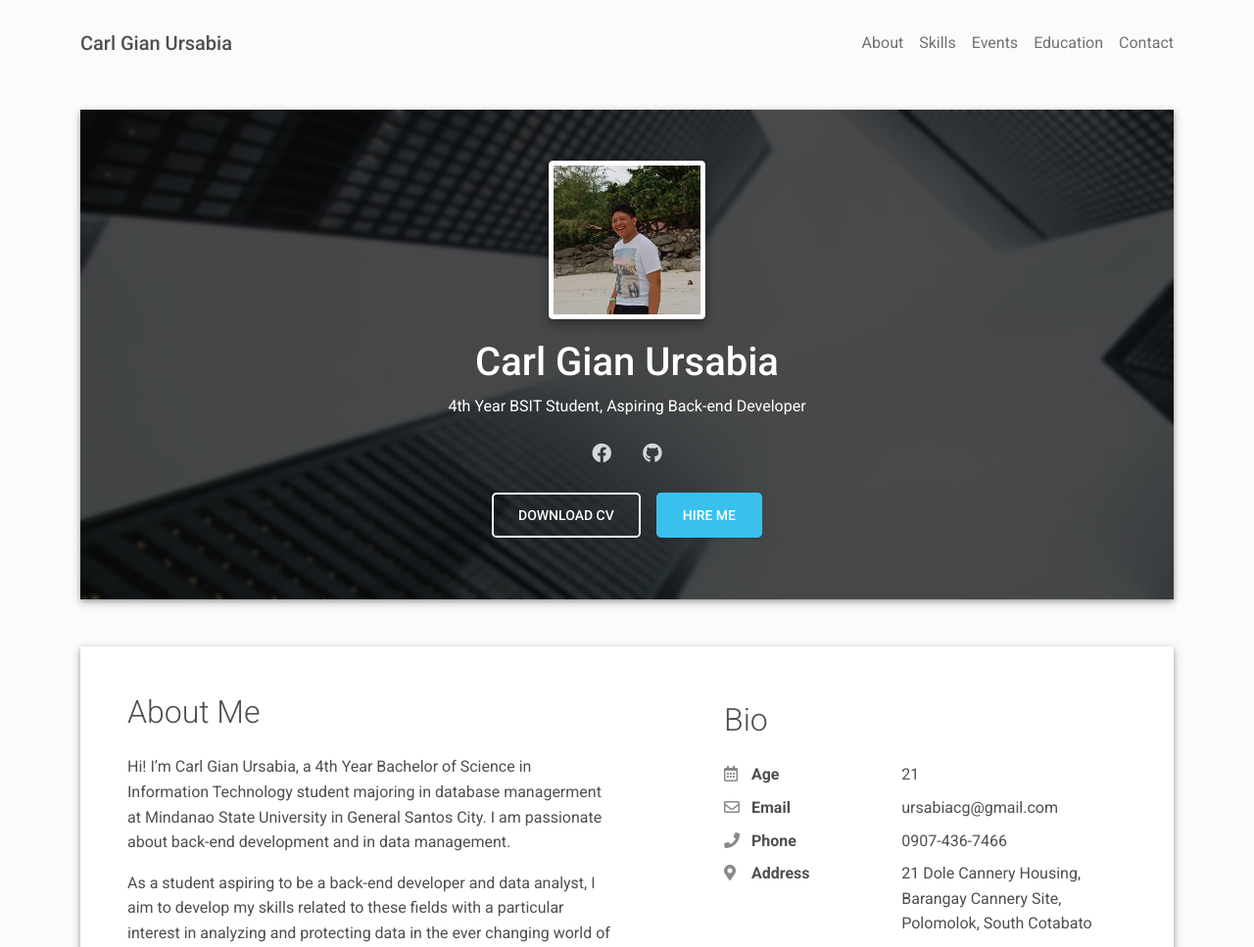
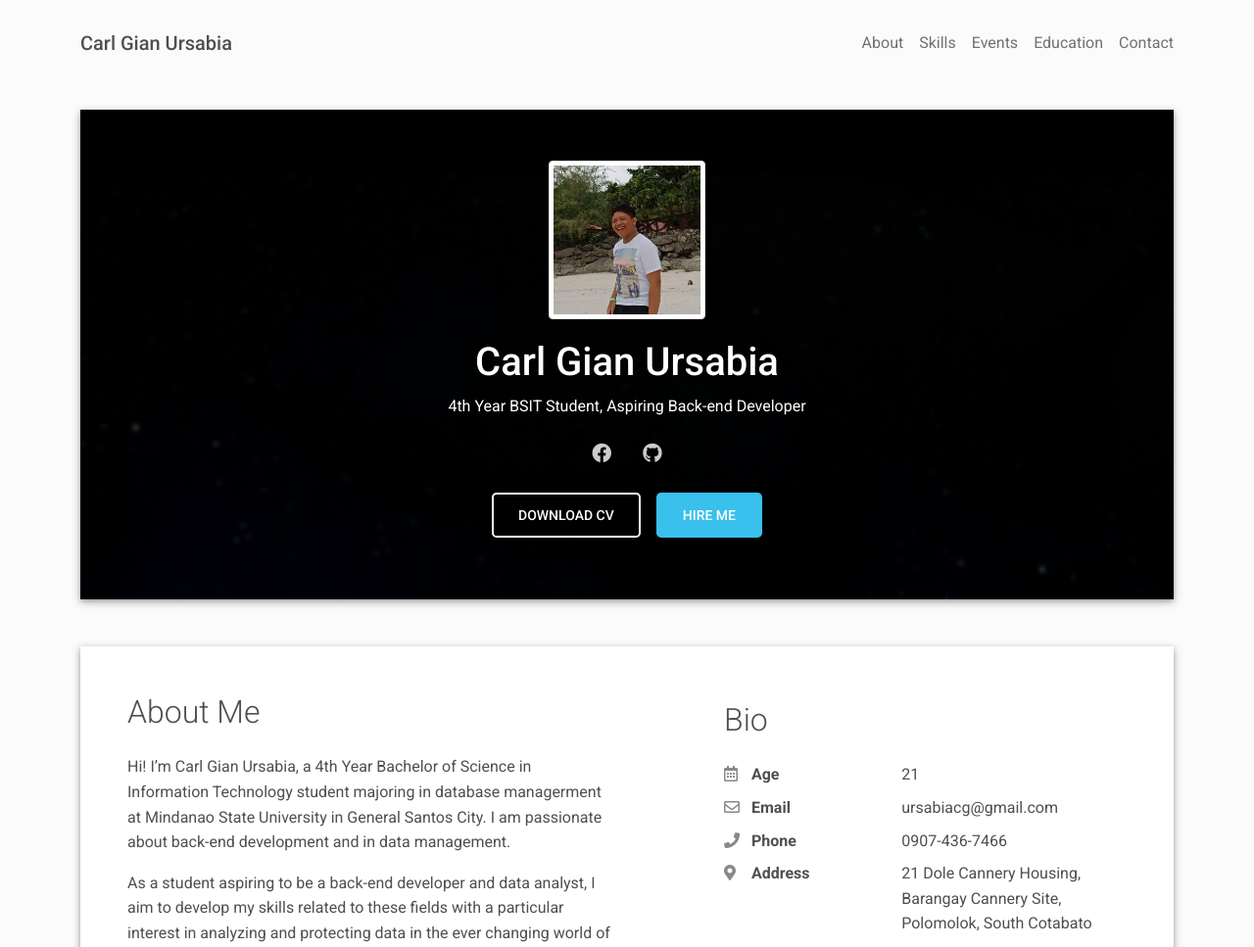
Before and after one commit to ursacg/cv, a plain HTML site: page index.html in a window 1280 px wide. Shown: the top 967 px of the page at 98% size. Drawn offline with Linux system fonts and the light colour scheme; some icons are missing.

Commit message:
Update index.html
replaced header background

```diff
--- a/index.html
+++ b/index.html
@@ -53,7 +53,7 @@
 <div class="resume-container">
   <div class="shadow-1-strong bg-white my-5" id="intro">
     <div class="bg-info text-white">
-      <div class="cover bg-image"><img src="images/header-background.jpg"/>
+      <div class="cover bg-image"><img src="images/84314.jpg"/>
         <div class="mask" style="background-color: rgba(0, 0, 0, 0.7);backdrop-filter: blur(2px);">
           <div class="text-center p-5">
             <div class="avatar p-1"><img class="img-thumbnail shadow-2-strong" src="images/pfp.jpg" width="160" height="160"/></div>
```
